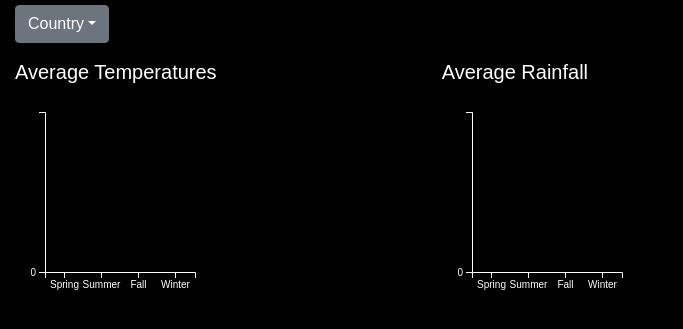
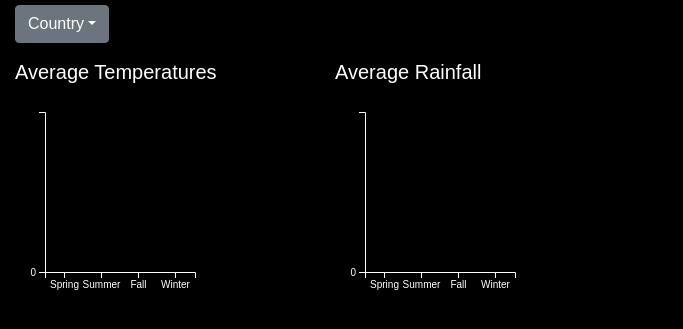
Before and after one commit to megamatson/cs252Project_matson3, a plain HTML site: page http_docs/index.html in a window 1280 px wide. Shown: the part 51-380 px from the top of the page, without its empty margins (0-683 px from the left). Drawn offline with nearby package versions, Linux system fonts and the light colour scheme.

Commit message:
Added more bootstrap for large screens

```diff
--- a/http_docs/index.html
+++ b/http_docs/index.html
@@ -63,19 +63,19 @@
 			</div>
 
 			<div class="row">
-				<div class="col-6 col-md-4">
+				<div class="col-6 col-md-4 col-lg-3">
 					<h5>Average Temperatures</h5>
 				</div>
-				<div class="col-6 col-md-8">
+				<div class="col-6 col-md-8 col-lg-9">
 					<h5>Average Rainfall</h5>
 				</div>
 			</div>
 
 			<div class="row">
-				<div class="col-6 col-md-4">
+				<div class="col-6 col-md-4 col-lg-3">
 					<div id="temperatureChart"></div>
 				</div>
-				<div class="col-6 col-md-8">
+				<div class="col-6 col-md-8 col-lg-9">
 					<div id="rainChart"></div>
 				</div>
 			</div>
```
